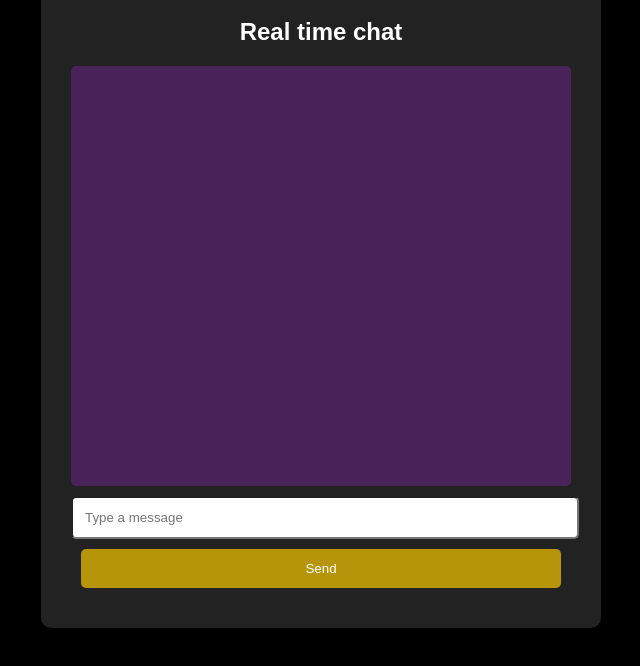
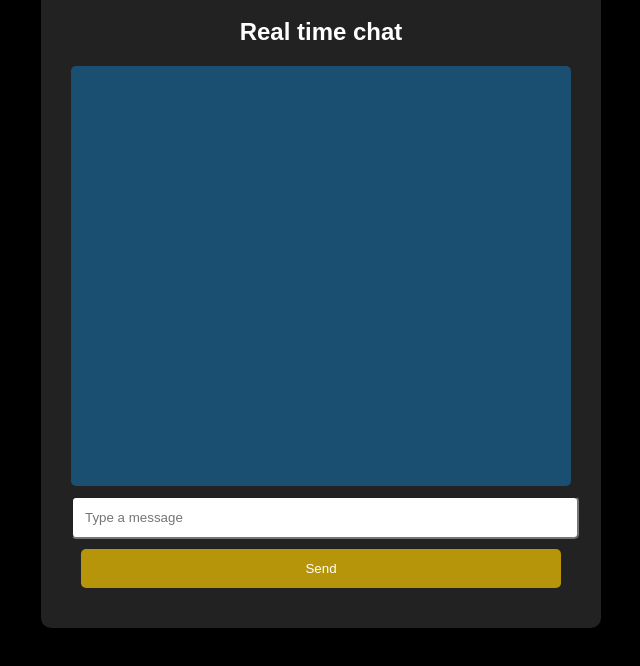
Before and after one commit to MARIAHUSSAIN123/task, a plain HTML site: page chatapp.html in a window 1280 px wide. Shown: the part 132-798 px from the top of the page, without its empty margins (319-959 px from the left). Drawn offline with Linux system fonts and the light colour scheme; no server answers.

Commit message:
Update style.css

```diff
--- a/style.css
+++ b/style.css
@@ -20,7 +20,7 @@ body {
     width: 400px;
 }
 #chat-box {
-    background-color: #4a235a;
+    background-color: #1b4f72;
     height: 400px;
     overflow-y: auto;
     padding: 10px;
```
